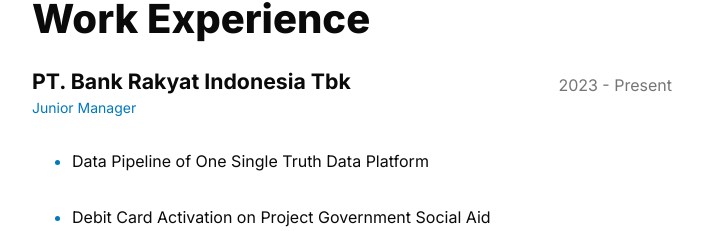
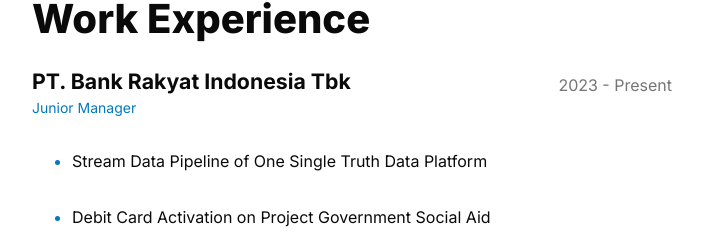
Before and after one commit to fa-mi/magic-portfolio-for-next-js, a Next.js app: page /about in a window 1280 px wide. Shown: the part 1009-1240 px from the top of the page, without its empty margins (480-1183 px from the left). Built offline with nearby package versions, Linux system fonts and the light colour scheme.

Commit message:
edit ddatmm project

```diff
--- a/src/app/resources/content-blog.js
+++ b/src/app/resources/content-blog.js
@@ -84,7 +84,7 @@ const about = {
                 timeframe: '2023 - Present',
                 role: 'Junior Manager',
                 achievements: [
-                    <>Data Pipeline of One Single Truth Data Platform</>,
+                    <>Stream Data Pipeline of One Single Truth Data Platform</>,
                     <>Card Activation on Project Government Social Aid</>,
                     <>Brizzi Card Sale Branch Office</>,
                     <>Debit Card Inventory Transfer Branch Office</>,
--- a/src/app/resources/content-minimal.js
+++ b/src/app/resources/content-minimal.js
@@ -84,7 +84,7 @@ const about = {
                 timeframe: '2023 - Present',
                 role: 'Junior Manager',
                 achievements: [
-                    <>Data Pipeline of One Single Truth Data Platform</>,
+                    <>Stream Data Pipeline of One Single Truth Data Platform</>,
                     <>Debit Card Activation on Project Government Social Aid</>,
                     <>Brizzi Card Sale Branch Office</>,
                     <>Debit Card Inventory Transfer Branch Office</>,
--- a/src/app/resources/content.js
+++ b/src/app/resources/content.js
@@ -84,7 +84,7 @@ const about = {
                 timeframe: '2023 - Present',
                 role: 'Junior Manager',
                 achievements: [
-                    <>Data Pipeline of One Single Truth Data Platform</>,
+                    <>Stream Data Pipeline of One Single Truth Data Platform</>,
                     <>Debit Card Activation on Project Government Social Aid</>,
                     <>Brizzi Card Sale Branch Office</>,
                     <>Debit Card Inventory Transfer Branch Office</>,
```
